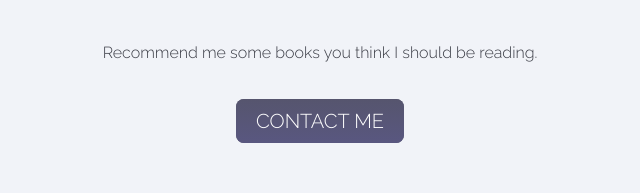
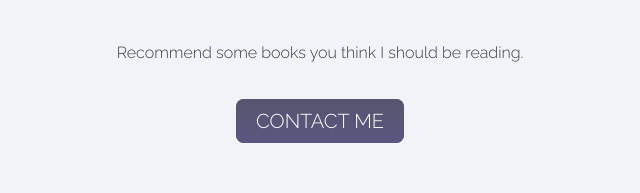
Before and after one commit to amritha99/Bookclub, a plain HTML site: page index.html in a window 1280 px wide. Shown: the part 1354-1547 px from the top of the page, 320-960 px from the left. Drawn offline with Linux system fonts and the light colour scheme.

Commit message:
Update index.html

```diff
--- a/index.html
+++ b/index.html
@@ -39,7 +39,7 @@
         <div class="contact-me">
           <h2>Get In Touch</h2>
           <h3>You love Books Too?!</h3>
-          <p>Recommend me some books you think I should be reading.</p>
+          <p>Recommend some books you think I should be reading.</p>
           <a class="btn" href="mailto:amritha.bells@gmail.com">CONTACT ME</a>
         </div>
       </div>
```
